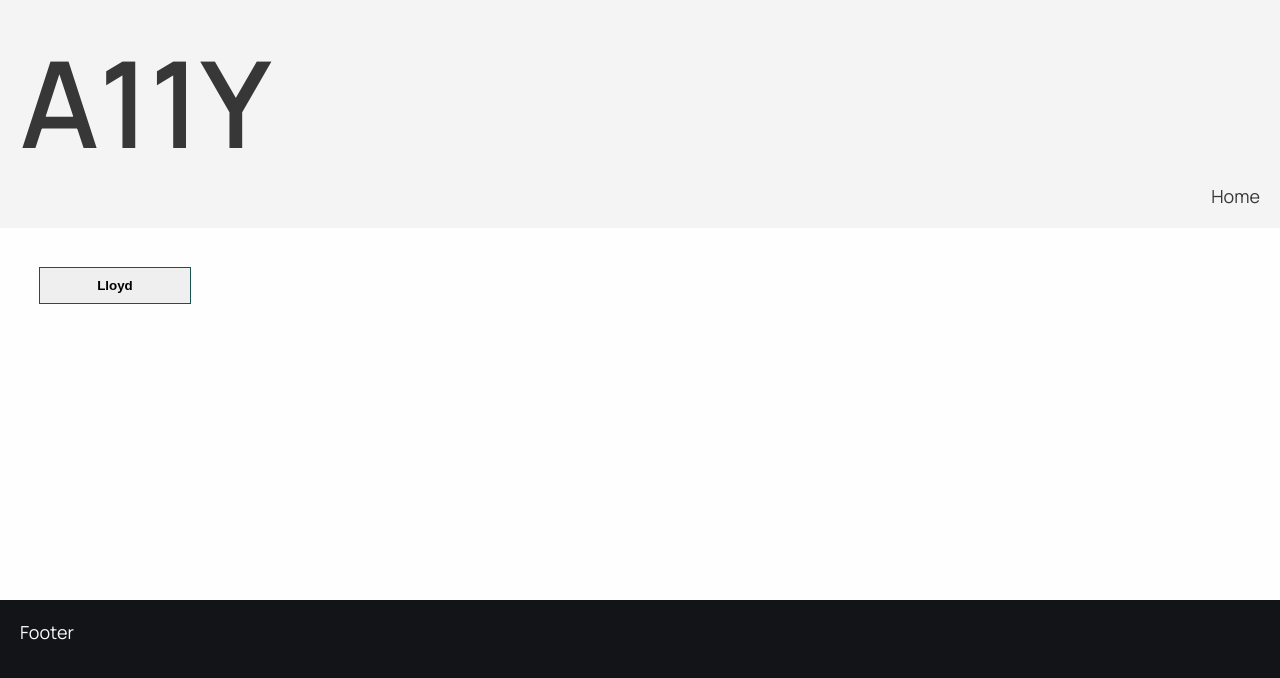
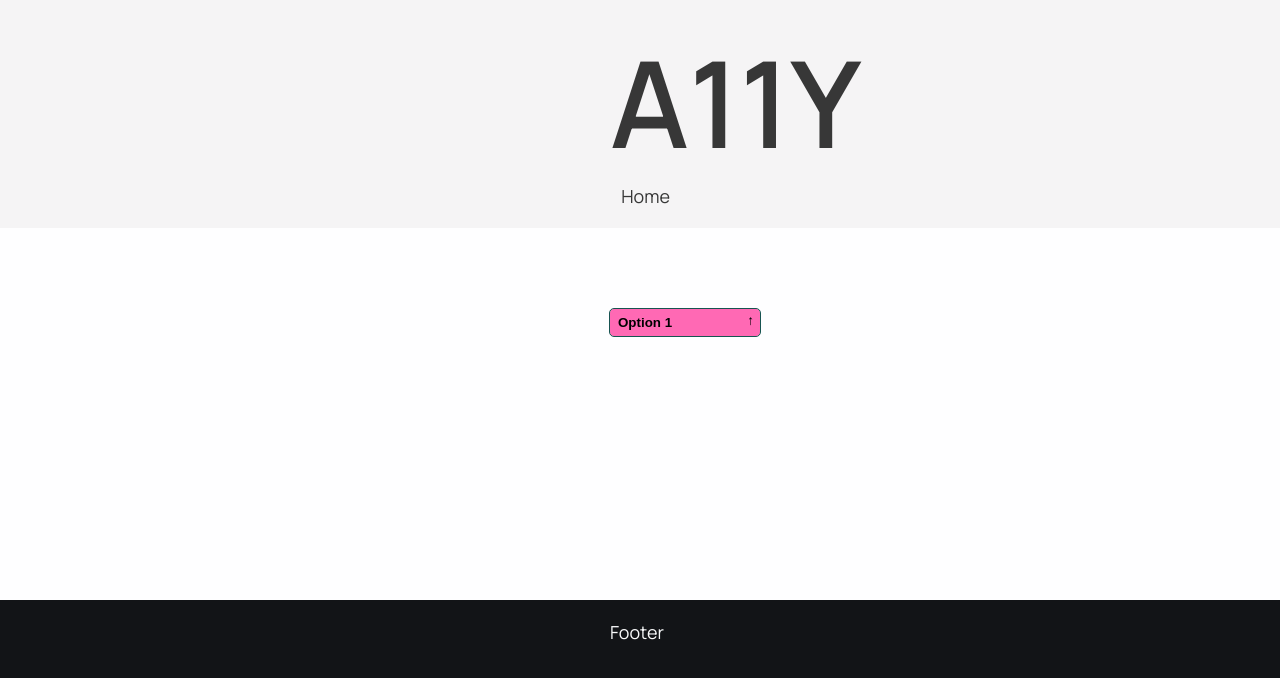
Before and after one commit to jardenna/vite-project, a React (Vite) app: page / in a window 1280 px wide. Shown: the top 678 px of the page. Built offline with nearby package versions, Linux system fonts and the light colour scheme.

Commit message:
new select

```diff
--- a/src/App.tsx
+++ b/src/App.tsx
@@ -1,4 +1,5 @@
 import { useState } from 'react';
+import CustomSelect from './components/formElements/select/CustomSelect';
 import Select from './components/formElements/select/Select';
 
 const options = [
@@ -47,7 +48,8 @@ function App() {
       </header>
       <main className="main-content">
         <div className="container">
-          <Select options={options} selectedOption="lloyd" />
+          <CustomSelect />
+          {/* <Select options={options} selectedOption="lloyd" /> */}
         </div>
       </main>
 
--- /dev/null
+++ b/src/components/formElements/select/CustomSelect.tsx
@@ -0,0 +1,100 @@
+/* eslint-disable jsx-a11y/click-events-have-key-events */
+import { useState } from 'react';
+
+const CustomSelect = () => {
+  const [isOptionsOpen, setIsOptionsOpen] = useState(false);
+  const [selectedOption, setSelectedOption] = useState(0);
+
+  const optionsList = [
+    'Option 1',
+    'Option 2',
+    'Option 3',
+    'Option 4',
+    'Option 5',
+  ];
+
+  const toggleOptions = () => {
+    setIsOptionsOpen(!isOptionsOpen);
+  };
+
+  const setSelectedThenCloseDropdown = (index) => {
+    setSelectedOption(index);
+    setIsOptionsOpen(false);
+  };
+
+  const handleKeyDown = (index) => (e) => {
+    switch (e.key) {
+      case ' ':
+      case 'SpaceBar':
+      case 'Enter':
+        e.preventDefault();
+        setSelectedThenCloseDropdown(index);
+        break;
+      default:
+        break;
+    }
+  };
+
+  const handleListKeyDown = (e) => {
+    switch (e.key) {
+      case 'Escape':
+        e.preventDefault();
+        setIsOptionsOpen(false);
+        break;
+      case 'ArrowUp':
+        e.preventDefault();
+        setSelectedOption(
+          selectedOption - 1 >= 0 ? selectedOption - 1 : optionsList.length - 1
+        );
+        break;
+      case 'ArrowDown':
+        e.preventDefault();
+        setSelectedOption(
+          selectedOption == optionsList.length - 1 ? 0 : selectedOption + 1
+        );
+        break;
+      default:
+        break;
+    }
+  };
+
+  return (
+    <div className="wrapper">
+      <div className="container">
+        <button
+          type="button"
+          aria-haspopup="listbox"
+          aria-expanded={isOptionsOpen}
+          className={isOptionsOpen ? 'expanded' : ''}
+          onClick={toggleOptions}
+          onKeyDown={handleListKeyDown}
+        >
+          {optionsList[selectedOption]}
+        </button>
+        <ul
+          className={`options ${isOptionsOpen ? 'show' : ''}`}
+          role="listbox"
+          aria-activedescendant={optionsList[selectedOption]}
+          tabIndex={-1}
+          onKeyDown={handleListKeyDown}
+        >
+          {optionsList.map((option, index) => (
+            <li
+              id={option}
+              role="option"
+              aria-selected={selectedOption == index}
+              tabIndex={0}
+              onKeyDown={handleKeyDown(index)}
+              onClick={() => {
+                setSelectedThenCloseDropdown(index);
+              }}
+            >
+              {option}
+            </li>
+          ))}
+        </ul>
+      </div>
+    </div>
+  );
+};
+export default CustomSelect;
--- a/src/components/formElements/select/_select.scss
+++ b/src/components/formElements/select/_select.scss
@@ -7,3 +7,61 @@
 li[aria-selected='true'] {
   background: #ddd;
 }
+div.wrapper {
+  display: flex;
+  justify-content: center;
+  padding-top: 20px;
+}
+
+div.container {
+  width: 100px;
+}
+
+button {
+  border: 0;
+  border-radius: 4px;
+  background: hotpink;
+  width: 100%;
+  padding: 6px 8px;
+  position: relative;
+  text-align: left;
+}
+
+button:hover {
+  cursor: pointer;
+}
+
+button::after {
+  position: absolute;
+  right: 6px;
+  top: 4px;
+  content: '\2191';
+}
+
+button.expanded::after {
+  content: '\2193';
+}
+
+ul.options {
+  border: 1px solid hotpink;
+  display: none;
+  list-style: none;
+  padding: 4px 0;
+  margin-top: -4px;
+}
+
+ul.show {
+  display: block;
+}
+
+ul.options li {
+  padding: 6px 10px;
+}
+
+ul.options li:active,
+ul.options li:focus,
+ul.options li:hover,
+ul.options li[aria-selected='true'] {
+  background: pink;
+  cursor: pointer;
+}
--- a/src/hooks/useAccessibleDropdown.ts
+++ b/src/hooks/useAccessibleDropdown.ts
@@ -8,7 +8,7 @@ interface Option {
 
 const useAccessibleDropdown = (options: Option[], value: string) => {
   const [isDropdownOpen, setIsDropdownOpenInternal] = useState(false);
-  const listRef = useRef<HTMLUListElement | null>(null);
+  const listRef = useRef<any>();
   const [activeIndex, setActiveIndex] = useState(0);
 
   const isSafari = () => {
@@ -28,7 +28,7 @@ const useAccessibleDropdown = (options: Option[], value: string) => {
       }
     } else if (listRef.current && isSafari()) {
       requestAnimationFrame(() => {
-        listRef?.current.previousSibling.focus();
+        listRef.current.previousSibling.focus();
       });
     }
     setIsDropdownOpenInternal(v);
```
Also changed, not shown: src/components/formElements/select/Select.tsx (+2 -6 lines), src/components/formElements/SelectNew.tsx (added).
